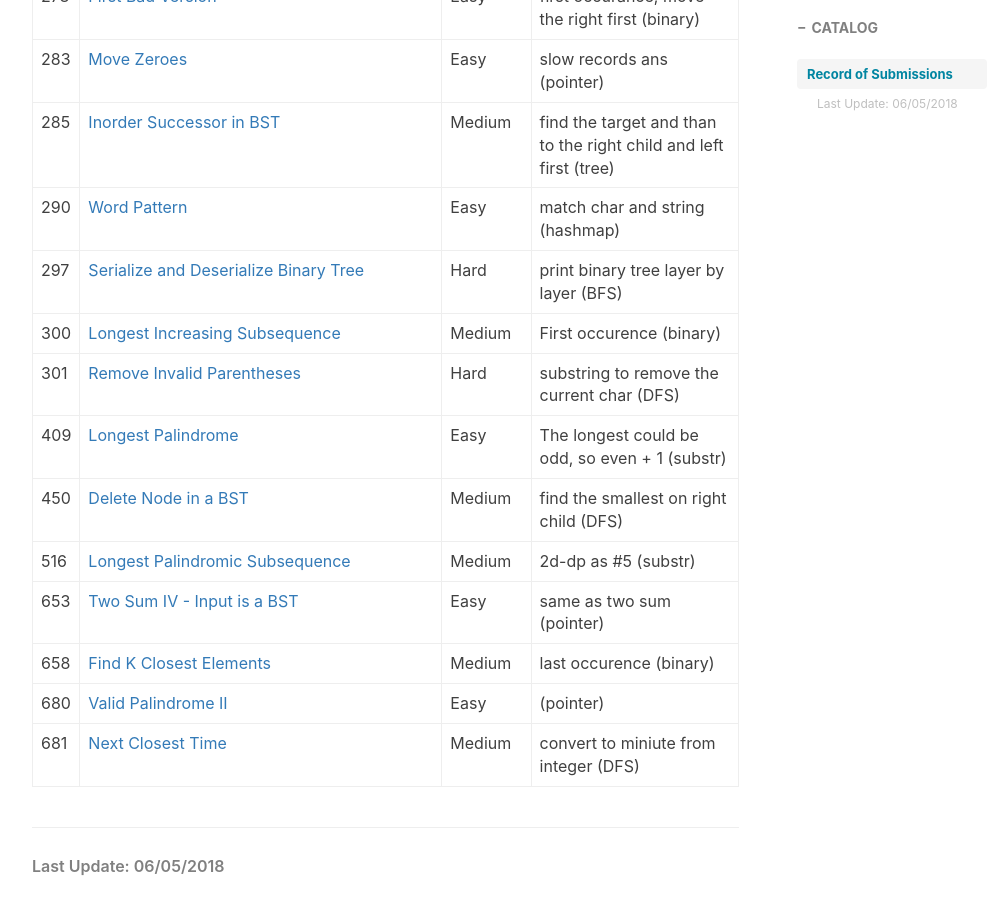
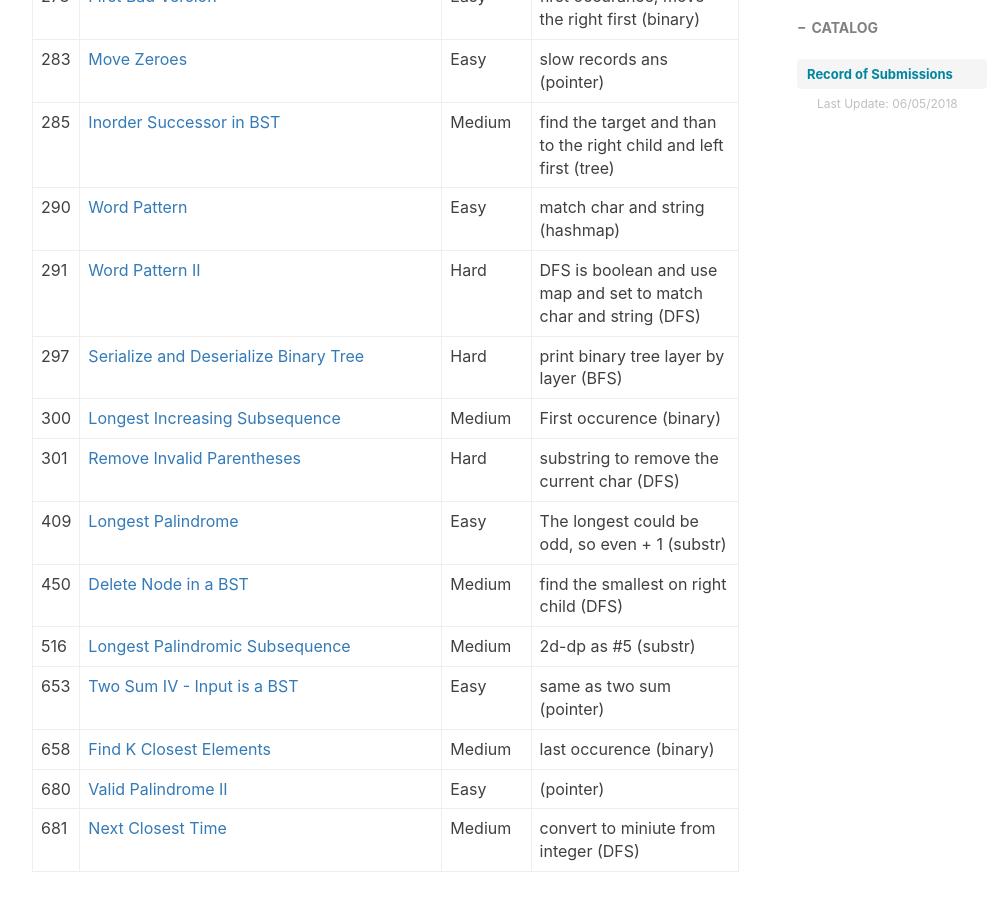
Before and after one commit to ly16/ly16.github.io, a Jekyll site: the page built from _posts/2018-05-18-leetcode-record-round1.md, in a window 1280 px wide and 900 px high, scrolled down 5887 px. Shown: the whole window, without its empty margins (233-1221 px from the left). Built offline with Jekyll 4.4.1, drawn with Linux system fonts in a browser that asks for light colours; nearby versions of some CDN libraries; comment, search, counter and statistics services are not loaded.

Commit message:
Update 2018-05-18-leetcode-record-round1.md

```diff
--- a/_posts/2018-05-18-leetcode-record-round1.md
+++ b/_posts/2018-05-18-leetcode-record-round1.md
@@ -100,6 +100,7 @@ tags:
 |283|[Move Zeroes](https://github.com/ly16/LC-Practice/blob/master/Move%200s%20To%20The%20End%20II.java)|Easy|slow records ans (pointer)|
 |285|[Inorder Successor in BST](https://github.com/ly16/LC-Practice/blob/master/Inorder%20Successor%20in%20BST.java)|Medium|find the target and than to the right child and left first (tree)|
 |290|[Word Pattern](https://github.com/ly16/LC-Practice/blob/master/Word%20Pattern.java)|Easy|match char and string (hashmap)|
+|291|[Word Pattern II](https://github.com/ly16/LC-Practice/blob/master/Word%20Pattern%20II.java)|Hard|DFS is boolean and use map and set to match char and string (DFS)|
 |297|[Serialize and Deserialize Binary Tree](https://github.com/ly16/LC-Practice/blob/master/Binary%20Tree%20Serialization.java)|Hard|print binary tree layer by layer (BFS)|
 |300|[Longest Increasing Subsequence](https://github.com/ly16/LC-Practice/blob/master/Longest%20Ascending%20Subsequence.java)|Medium|First occurence (binary)|
 |301|[Remove Invalid Parentheses](https://github.com/ly16/LC-Practice/blob/master/Remove%20Invalid%20Parentheses.java)|Hard| substring to remove the current char (DFS)|
```
